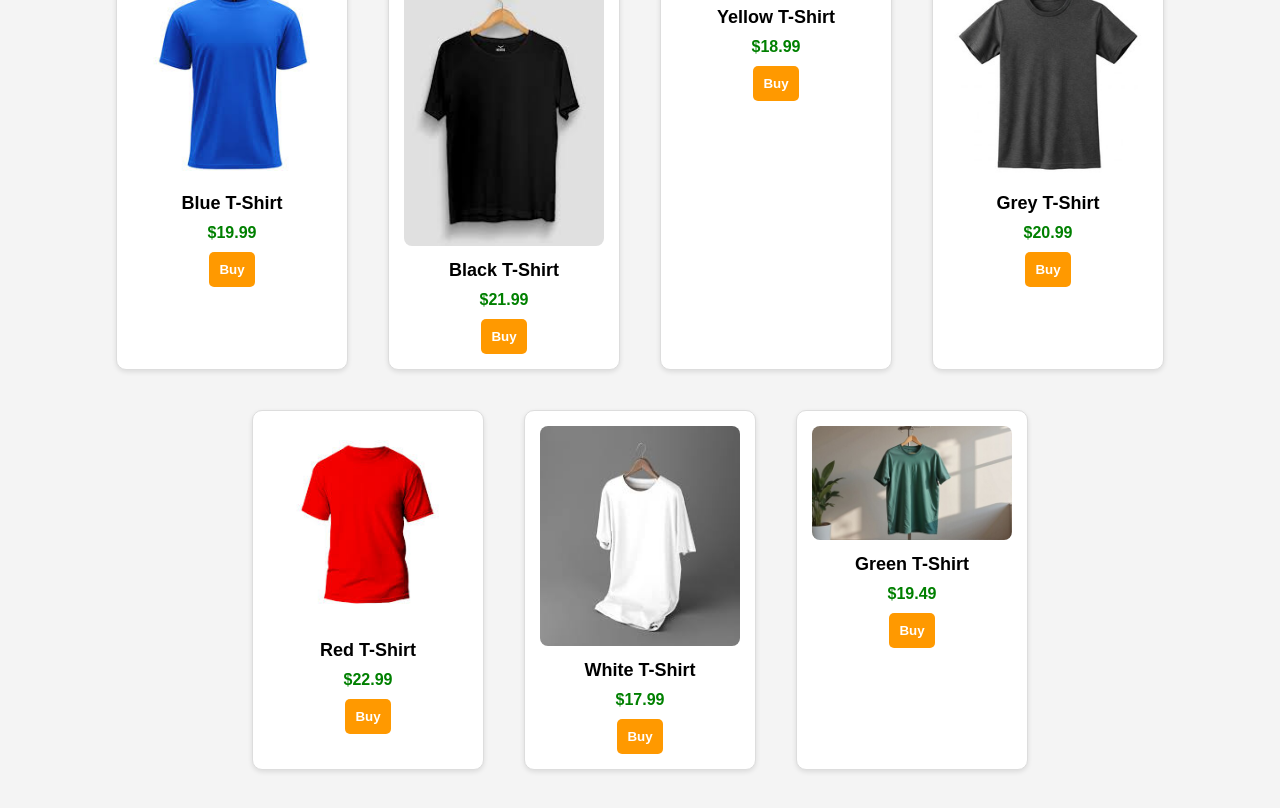
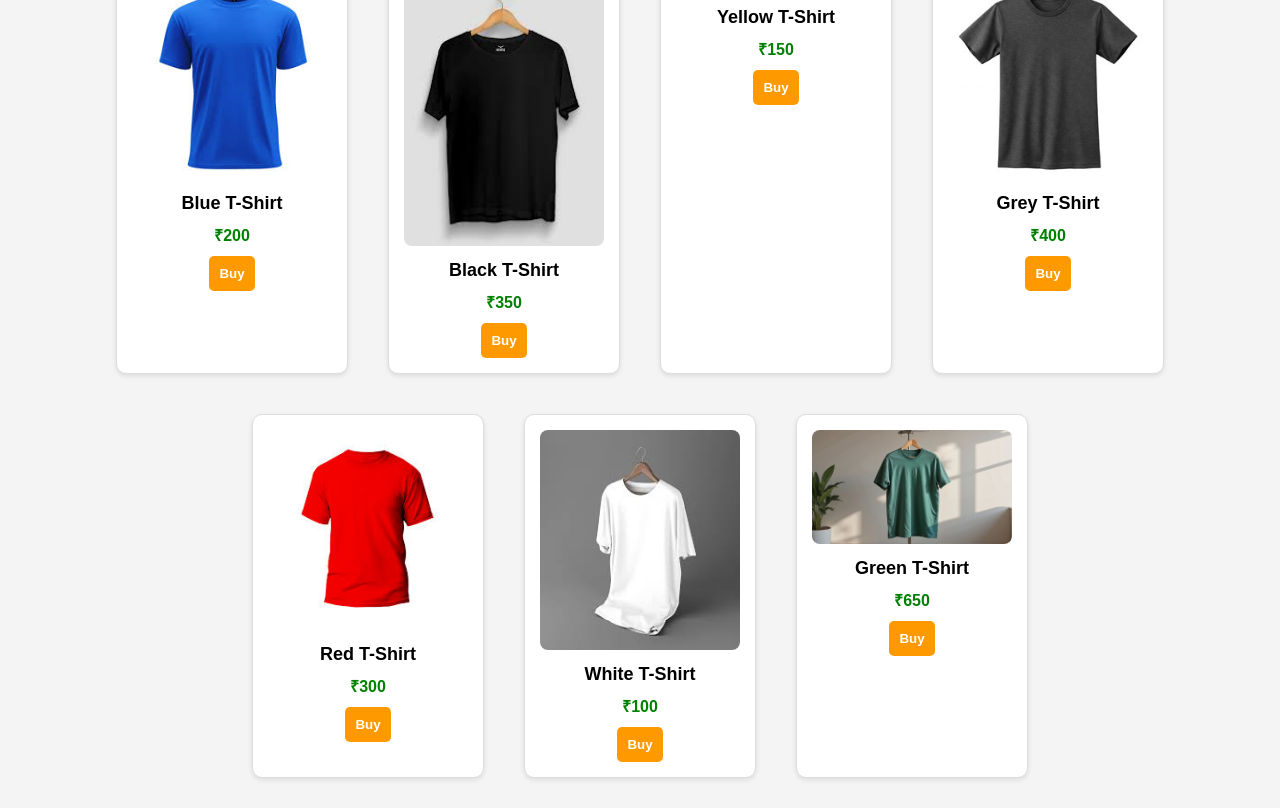
Before and after one commit to taruntelitech/BrandedShoesShop, a plain HTML site: page index.html in a window 1280 px wide. Shown: the part 225-1033 px from the top of the page. Drawn offline with Linux system fonts and the light colour scheme.

Commit message:
Update index.html

```diff
--- a/index.html
+++ b/index.html
@@ -17,43 +17,43 @@
     <div class="product-card" data-name="Blue T-Shirt">
       <img src="1.jpeg" alt="Blue T-Shirt">
       <h3>Blue T-Shirt</h3>
-      <p class="price">$19.99</p>
+      <p class="price">₹200</p>
       <button onclick="openForm('Blue T-Shirt')">Buy</button>
     </div>
     <div class="product-card" data-name="Black T-Shirt">
       <img src="2.jpeg" alt="Black T-Shirt">
       <h3>Black T-Shirt</h3>
-      <p class="price">$21.99</p>
+      <p class="price">₹350</p>
       <button onclick="openForm('Black T-Shirt')">Buy</button>
     </div>
     <div class="product-card" data-name="Yellow T-Shirt">
       <img src="3.jpeg" alt="Yellow T-Shirt">
       <h3>Yellow T-Shirt</h3>
-      <p class="price">$18.99</p>
+      <p class="price">₹150</p>
       <button onclick="openForm('Yellow T-Shirt')">Buy</button>
     </div>
     <div class="product-card" data-name="Grey T-Shirt">
       <img src="4.jpg" alt="Grey T-Shirt">
       <h3>Grey T-Shirt</h3>
-      <p class="price">$20.99</p>
+      <p class="price">₹400</p>
       <button onclick="openForm('Grey T-Shirt')">Buy</button>
     </div>
     <div class="product-card" data-name="Red T-Shirt">
       <img src="5.jpeg" alt="Red T-Shirt">
       <h3>Red T-Shirt</h3>
-      <p class="price">$22.99</p>
+      <p class="price">₹300</p>
       <button onclick="openForm('Red T-Shirt')">Buy</button>
     </div>
     <div class="product-card" data-name="White T-Shirt">
       <img src="6.jpeg" alt="White T-Shirt">
       <h3>White T-Shirt</h3>
-      <p class="price">$17.99</p>
+      <p class="price">₹100</p>
       <button onclick="openForm('White T-Shirt')">Buy</button>
     </div>
     <div class="product-card" data-name="Green T-Shirt">
       <img src="7.jpg" alt="Green T-Shirt">
       <h3>Green T-Shirt</h3>
-      <p class="price">$19.49</p>
+      <p class="price">₹650</p>
       <button onclick="openForm('Green T-Shirt')">Buy</button>
     </div>
 </div>
```
